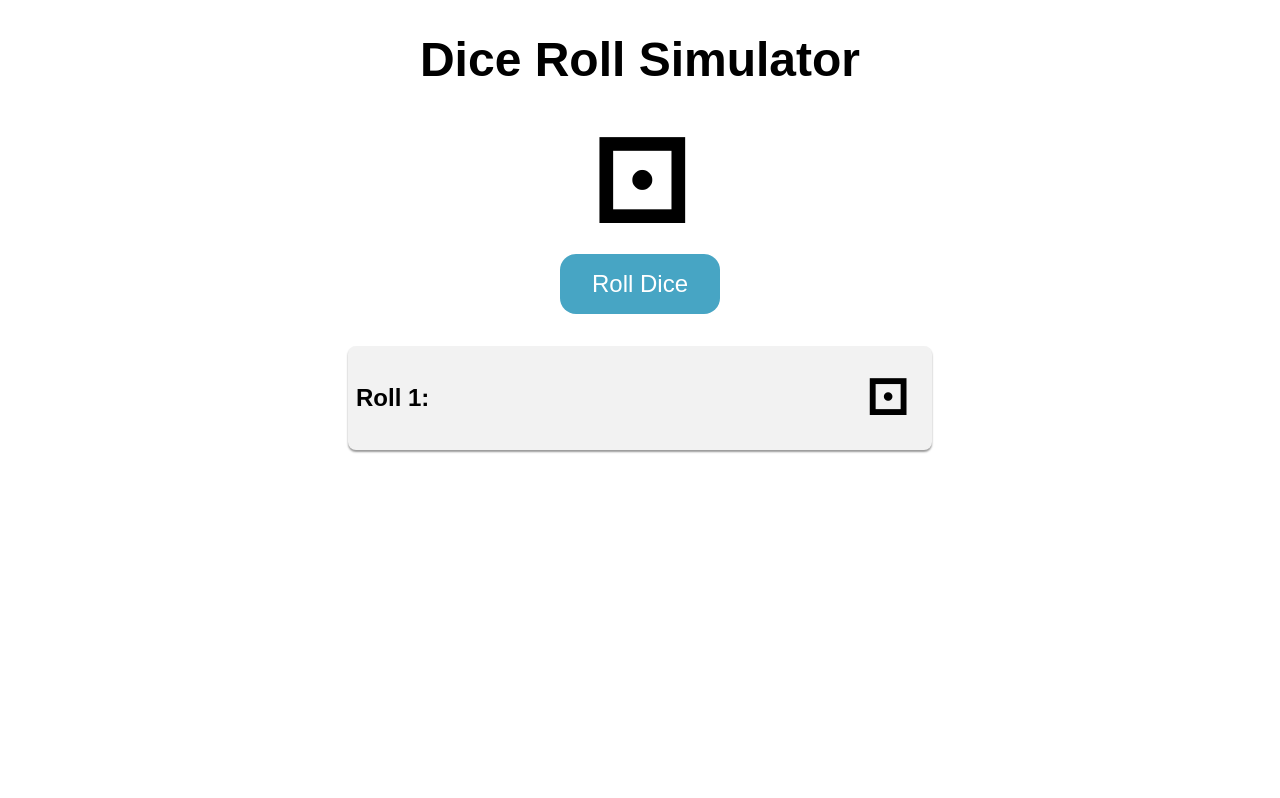
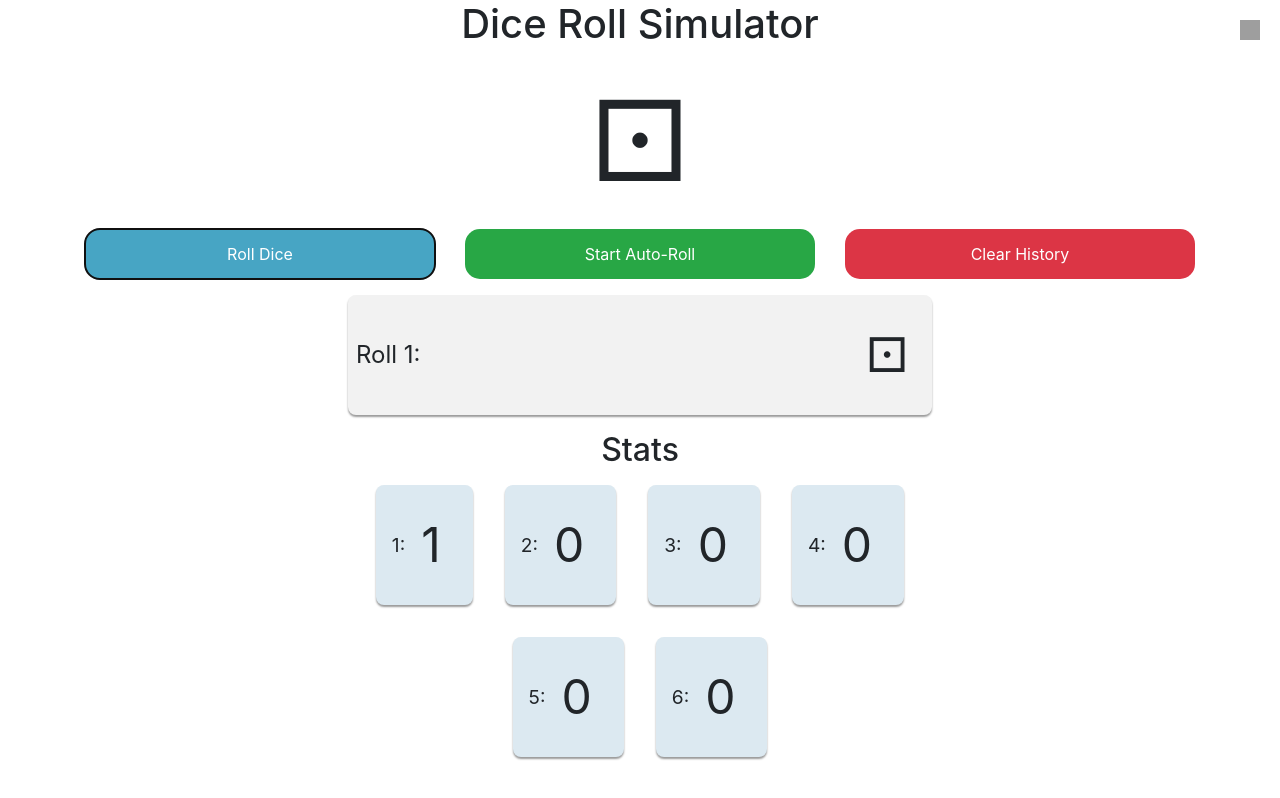
Before and after one commit to dnitish07/diceRollSimulator, a plain HTML site: page index.html in a window 1280 px wide. Both pictures are taken after a click on the button "Roll Dice". Drawn offline with nearby package versions, Linux system fonts and the light colour scheme; grey boxes are pictures that could not be loaded.

Commit message:
Updated dice simulator with new features

```diff
--- a/index.html
+++ b/index.html
@@ -1,20 +1,49 @@
 <!DOCTYPE html>
 <html lang="en">
 <head>
-        <meta charset="UTF-8">
-        <meta http-equiv="X-UA-Compatible" content="IE-edge">
-        <meta name="viewport" content="width=device-width, initial-scale=1.0">
+  <meta charset="UTF-8" />
+  <meta http-equiv="X-UA-Compatible" content="IE-edge" />
+  <meta name="viewport" content="width=device-width, initial-scale=1.0" />
   <title>Dice Roll Simulator</title>
-        <link rel="stylesheet" href="style.css">
+  <link rel="stylesheet" href="style.css" />
+  <link rel="stylesheet" href="https://stackpath.bootstrapcdn.com/bootstrap/4.5.2/css/bootstrap.min.css" />
 </head>
+<body>
+    <button id="theme-toggle"  class="button-top">
+        <img src="https://img.icons8.com/ios-filled/50/000000/moon-symbol.png" alt="Dark Mode" id="dark-icon" class="image-dimension"/>
+    </button>
+  <h1 style="text-align: center;" class="head-data">Dice Roll Simulator</h1>
+  <div class="dice" id="dice">&#9860;</div>
+  <div class="container">
+    <div class="row">
+        <div class="col-12 col-md-4 mb-2">
+            <button id="roll-button" class="d-flex flex-row w-100 button-data">Roll Dice</button>
+        </div>
+        <div class="col-12 col-md-4 mb-2">
+            <button id="auto-roll-toggle" class="d-flex flex-row w-100 button-data bg-success">Start Auto-Roll</button>
+        </div>
+        <div class="col-12 col-md-4 mb-2">
+            <button id="clear-history" class="d-flex flex-row w-100 button-data bg-danger">Clear History</button>
+        </div>
+        </div>
+    </div>
+  </div>
 
-    <body>
-        <h1>Dice Roll Simulator</h1>
-        <div class="dice" id="dice">&#9860</div>
-        <button id="roll-button">Roll Dice</button>
-        <ul id="roll-history">
 
+  <ul id="roll-history"></ul>
+
+  <h2 style="text-align: center;">Stats</h2>
+  <div id="stats">
+    <ul>
+      <li>1: <span id="stat-1">0</span></li>
+      <li>2: <span id="stat-2">0</span></li>
+      <li>3: <span id="stat-3">0</span></li>
+      <li>4: <span id="stat-4">0</span></li>
+      <li>5: <span id="stat-5">0</span></li>
+      <li>6: <span id="stat-6">0</span></li>
     </ul>
+  </div>
+
   <script src="script.js"></script>
 </body>
 </html>
--- a/script.js
+++ b/script.js
@@ -1,49 +1,79 @@
-const buttonEl = document.getElementById("roll-button");
-
-const diceEl = document.getElementById("dice");
-
-const rollHistoryEl = document.getElementById("roll-history");
-
+let buttonEl = document.getElementById("roll-button");
+let diceEl = document.getElementById("dice");
+let rollHistoryEl = document.getElementById("roll-history");
+let clearHistoryBtn = document.getElementById("clear-history");
+let autoRollBtn = document.getElementById("auto-roll-toggle");
+let themeToggleBtn = document.getElementById("theme-toggle");
 let historyList = [];
+let rollCounts = [0, 0, 0, 0, 0, 0];
+let autoRollInterval = null;
 
 function rollDice() {
-    const rollResult = Math.floor(Math.random() * 6) + 1;
-    const diceFace = getDiceFace(rollResult);
+  let rollResult = Math.floor(Math.random() * 6) + 1;
+  let diceFace = getDiceFace(rollResult);
   diceEl.innerHTML = diceFace;
   historyList.push(rollResult);
+  rollCounts[rollResult - 1]++;
   updateRollHistory();
+  updateStats();
 }
 
 function updateRollHistory() {
   rollHistoryEl.innerHTML = "";
   for (let i = 0; i < historyList.length; i++) {
-        const listItem = document.createElement("li");
+    let listItem = document.createElement("li");
     listItem.innerHTML = `Roll ${i + 1}: <span>${getDiceFace(historyList[i])}</span>`;
     rollHistoryEl.prepend(listItem);
   }
 }
 
-function getDiceFace(rollResult) {
-    switch(rollResult) {
-        case 1:
-            return "&#9856;";
-        case 2:
-            return "&#9857;";
-        case 3:
-            return "&#9858;";
-        case 4:
-            return "&#9859;";
-        case 5:
-            return "&#9860;";
-        case 6:
-            return "&#9861;";
+function updateStats() {
+  for (let i = 0; i < 6; i++) {
+    document.getElementById(`stat-${i + 1}`).textContent = rollCounts[i];
   }
 }
 
-buttonEl.addEventListener("click", () => {
+function getDiceFace(rollResult) {
+  switch (rollResult) {
+    case 1: return "&#9856;";
+    case 2: return "&#9857;";
+    case 3: return "&#9858;";
+    case 4: return "&#9859;";
+    case 5: return "&#9860;";
+    case 6: return "&#9861;";
+  }
+}
+
+buttonEl.addEventListener("click", function() {
   diceEl.classList.add("roll-animation");
-    setTimeout(() => {
+  setTimeout(function() {
     diceEl.classList.remove("roll-animation");
     rollDice();
-    }, 1200)
-})
+  }, 1200);
+});
+
+clearHistoryBtn.addEventListener("click", function() {
+  historyList = [];
+  rollCounts = [0, 0, 0, 0, 0, 0];
+  updateRollHistory();
+  updateStats();
+});
+
+autoRollBtn.addEventListener("click", function() {
+  if (autoRollInterval === null) {
+    autoRollInterval = setInterval(function() {
+      buttonEl.click();
+    }, 2000);
+    autoRollBtn.textContent = "Stop Auto-Roll";
+  } else {
+    clearInterval(autoRollInterval);
+    autoRollInterval = null;
+    autoRollBtn.textContent = "Start Auto-Roll";
+  }
+});
+
+themeToggleBtn.addEventListener("click", function() {
+  document.body.classList.toggle("dark");
+  let isDark = document.body.classList.contains("dark");
+  themeToggleBtn.innerHTML = isDark ? "<img src='https://img.icons8.com/ios-filled/50/000000/sun--v1.png' alt='Light Mode' id='light-icon' class='image-dimension'/>" : "<img src='https://img.icons8.com/ios-filled/50/000000/moon-symbol.png' alt='Dark Mode' id='dark-icon' class='image-dimension'/>";
+});
--- a/style.css
+++ b/style.css
@@ -1,83 +1,143 @@
-body
-{
+body {
   font-family: sans-serif;
   font-weight: bold;
   text-align: center;
   margin: 0;
+  background-color: white;
+  color: black;
+  transition: background-color 0.3s, color 0.3s;
 }
 
-h1
-{
+body.dark {
+  background-color: #121212;
+  color: white;
+}
+
+h1 {
   font-size: 3rem;
   margin-top: 2rem;
 }
 
-.dice
-{
+.dice {
   font-size: 7rem;
   margin: 5px;
   animation-duration: 1s;
   animation-fill-mode: forwards;
+  text-align: center;
 }
 
-.roll-animation
-{
+.roll-animation {
   animation-name: roll;
 }
 
-@keyframes roll
-{
-    0%
-    {
+@keyframes roll {
+  0% {
     transform: rotateY(0deg) rotateX(0deg);
   }
 
-    100%
-    {
+  100% {
     transform: rotateY(720deg) rotateX(720deg);
   }
 }
 
-button
-{
+button {
   background-color: #47a5c4;
   color: white;
-    font-size: 1.5rem;
-    padding: 1rem 2rem;
+  font-size: 1.2rem;
+  padding: 0.8rem 1.5rem;
+  margin: 0.5rem;
   border: none;
   border-radius: 1rem;
   cursor: pointer;
-    transition: background-color .3s ease;
+  transition: background-color 0.3s ease;
 }
 
-button:hover
-{
+button:hover {
   background-color: #2e8baf;
 }
 
-ul
-{
+ul {
   list-style: none;
   padding: 0;
   max-width: 600px;
   margin: 2rem auto;
 }
 
-li
-{
+li {
   font-size: 1.5rem;
-    padding: .5rem;
-    margin: .5rem;
+  padding: 0.5rem;
+  margin: 0.5rem;
   background-color: #f2f2f2;
-    border-radius: .5rem;
-    box-shadow: 0 2px 2px rgba(0, 0, 0, .4);
+  border-radius: 0.5rem;
+  box-shadow: 0 2px 2px rgba(0, 0, 0, 0.4);
   display: flex;
   justify-content: space-between;
   align-items: center;
 }
 
-li span
-{
+body.dark li {
+  background-color: #333;
+  box-shadow: 0 2px 4px rgba(255, 255, 255, 0.2);
+}
+
+li span {
   font-size: 3rem;
   margin: 1rem;
 }
+
+#stats ul {
+  display: flex;
+  flex-wrap: wrap;
+  justify-content: center;
+  gap: 1rem;
+  padding: 0;
+}
+
+#stats li {
+  font-size: 1.2rem;
+  background: #dce9f1;
+  padding: 0.5rem 1rem;
+  border-radius: 0.5rem;
+}
+
+body.dark #stats li {
+  background: #1e2a32;
+}
+.button-data{
+    display: flex;
+    justify-content: center;
+    align-items: center;
+    flex-direction: column;
+    border-radius: 15px;
+}
+.button-top {
+    position: fixed;
+    top: 5px;
+    right: 5px;
+    height: 50px;
+    width: 50px;
+    border-radius: 30px;
+    display: flex;
+    justify-content: center;
+    align-items: center;
+    background-color: white;
+    border: none;
+    cursor: pointer;
+}
+
+.image-dimension {
+    height: 20px;
+    width: 20px;
+    margin: 0;
+}
+@media (max-width: 567px){
+    .head-data{
+        margin-top: 40px;
+    }
+    .button-top {
+        height: 30px;
+        width: 30px;
+        top: 7px;
+        right: 7px;
+    }
+}
```
Lines whose indentation alone changed are shown as unchanged.
